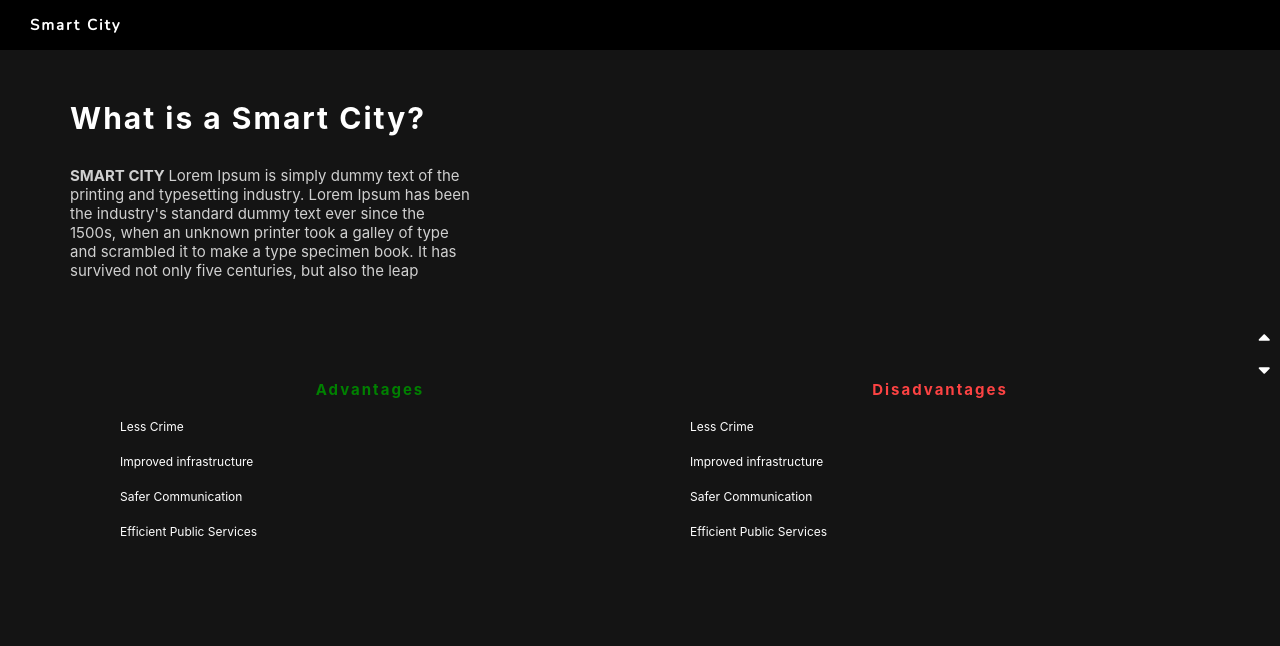
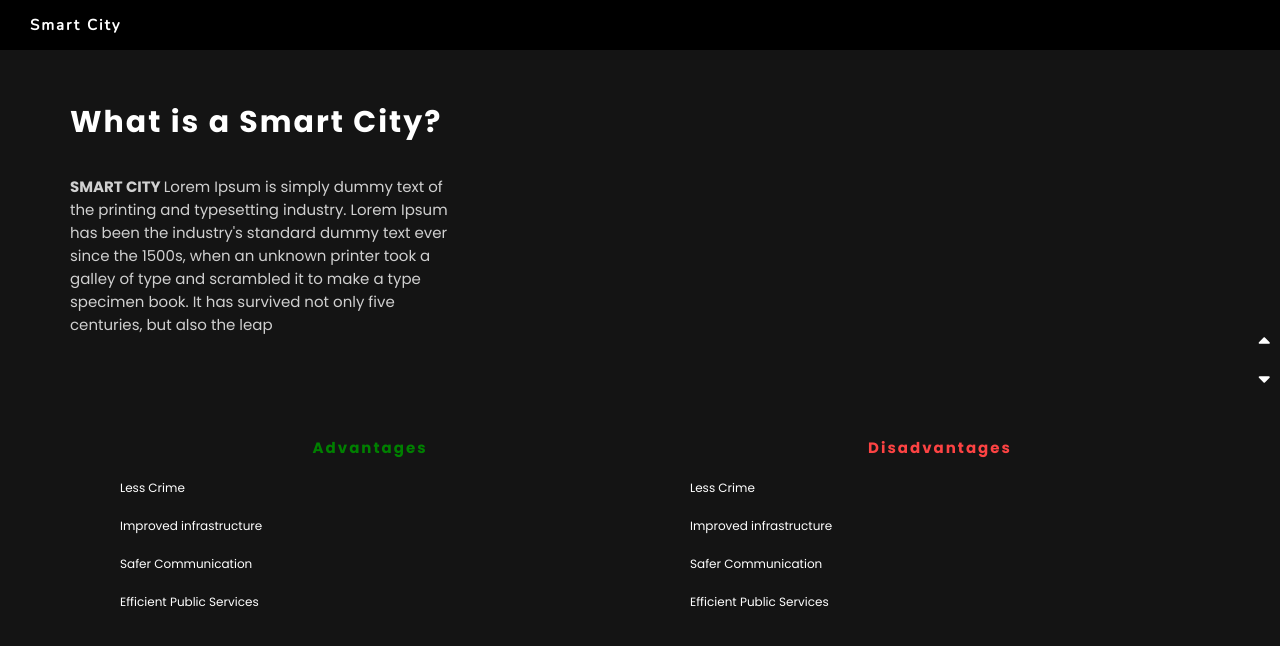
Before and after one commit to Kossin1337/smart-city, a React (Create React App) app: page / in a window 1280 px wide. Shown: the top 646 px of the page. Built offline with nearby package versions, Linux system fonts and the light colour scheme.

Commit message:
Added Poppins Font

```diff
--- a/src/App.css
+++ /dev/null
@@ -1,38 +0,0 @@
-.App {
-  text-align: center;
-}
-
-.App-logo {
-  height: 40vmin;
-  pointer-events: none;
-}
-
-@media (prefers-reduced-motion: no-preference) {
-  .App-logo {
-    animation: App-logo-spin infinite 20s linear;
-  }
-}
-
-.App-header {
-  background-color: #282c34;
-  min-height: 100vh;
-  display: flex;
-  flex-direction: column;
-  align-items: center;
-  justify-content: center;
-  font-size: calc(10px + 2vmin);
-  color: white;
-}
-
-.App-link {
-  color: #61dafb;
-}
-
-@keyframes App-logo-spin {
-  from {
-    transform: rotate(0deg);
-  }
-  to {
-    transform: rotate(360deg);
-  }
-}
--- a/src/App.js
+++ b/src/App.js
@@ -1,5 +1,5 @@
 // import logo from './logo.svg';
-import './App.css';
+import './App.scss';
 import Home from './components/home/Home';
 
 function App() {
--- /dev/null
+++ b/src/App.scss
@@ -0,0 +1,11 @@
+@import url("https://fonts.googleapis.com/css2?family=Poppins:wght@400;500;600;700&display=swap");
+
+* {
+  margin: 0;
+  padding: 0;
+  box-sizing: border-box;
+}
+
+body {
+  font-family: "Poppins", sans-serif;
+}
```
Also changed, not shown: 1 other file (tests, documents, lock files or other folders).
